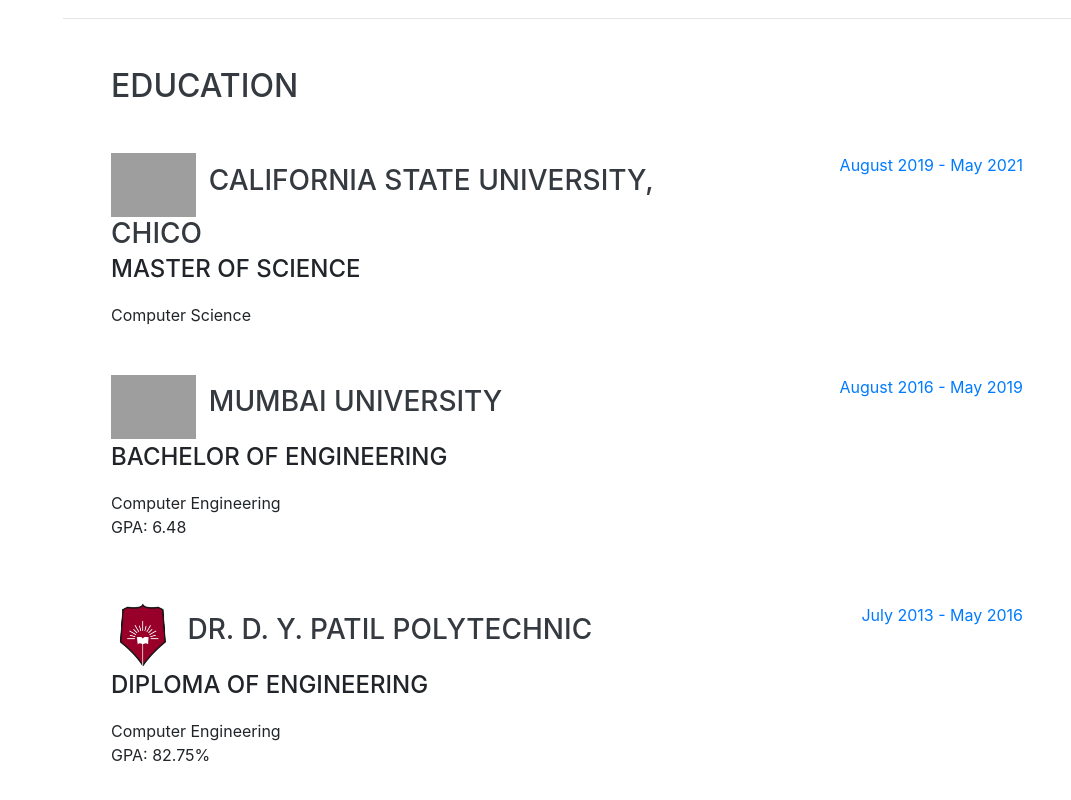
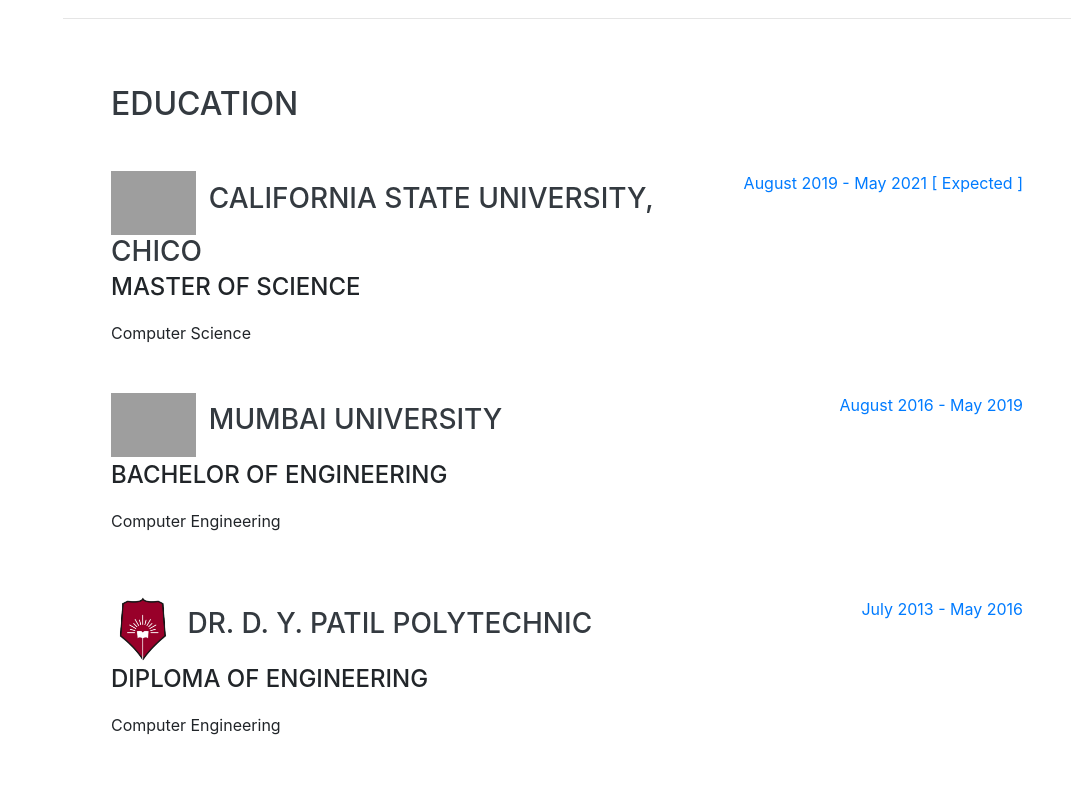
Before and after one commit to subhed/subhed.github.io, a website with bundled scripts: page index.html in a window 1280 px wide. Shown: the part 1972-2772 px from the top of the page, without its empty margins (209-1280 px from the left). Built offline with nearby package versions, Linux system fonts and the light colour scheme; grey boxes are pictures that could not be loaded; a web font is replaced by a local one.

```diff
--- a/index.html
+++ b/index.html
@@ -33,6 +33,14 @@
         <img class="img-fluid img-profile rounded-circle mx-auto mb-2" src="img/profile.jpg" alt="">
       </span>
     </a>
+
+    <div class="lead mb-1 mt-2" style="font-size: 0.8em;color: #fff;">
+     <p class=" text-center">
+       <b style="font-weight: bold;font-size: 1.5em;">Subhed Chavan<br></b>
+        <i class="fas fa-map-pin"></i> Chico, California<br>
+     </p>
+    </div>
+
     <button class="navbar-toggler" type="button" data-toggle="collapse" data-target="#navbarSupportedContent" aria-controls="navbarSupportedContent" aria-expanded="false" aria-label="Toggle navigation">
       <span class="navbar-toggler-icon"></span>
     </button>
@@ -170,7 +178,7 @@
           </div>
 
           <div class="resume-date text-md-right">
-            <span class="text-primary">August 2019 - May 2021</span><br>
+            <span class="text-primary">August 2019 - May 2021 [ Expected ]</span><br>
 
 
 
@@ -186,7 +194,7 @@
                 <h3 class="mb-0 ml-2" style="display: inline;">Mumbai University </h3>
             <div class="subheading mb-3">Bachelor of Engineering</div>
             <div>Computer Engineering</div>
-            <p>GPA: 6.48</p>
+            <p></p>
           </div>
           <div class="resume-date text-md-right">
             <span class="text-primary">August 2016 - May 2019</span>
@@ -201,7 +209,7 @@
               <h3 class="mb-0 ml-2" style="display: inline;">Dr. D. Y. Patil Polytechnic </h3>
             <div class="subheading mb-3">Diploma of Engineering</div>
             <div>Computer Engineering</div>
-            <p>GPA: 82.75%</p>
+            <p></p>
           </div>
           <div class="resume-date text-md-right">
             <span class="text-primary">July 2013 - May 2016</span>
```
